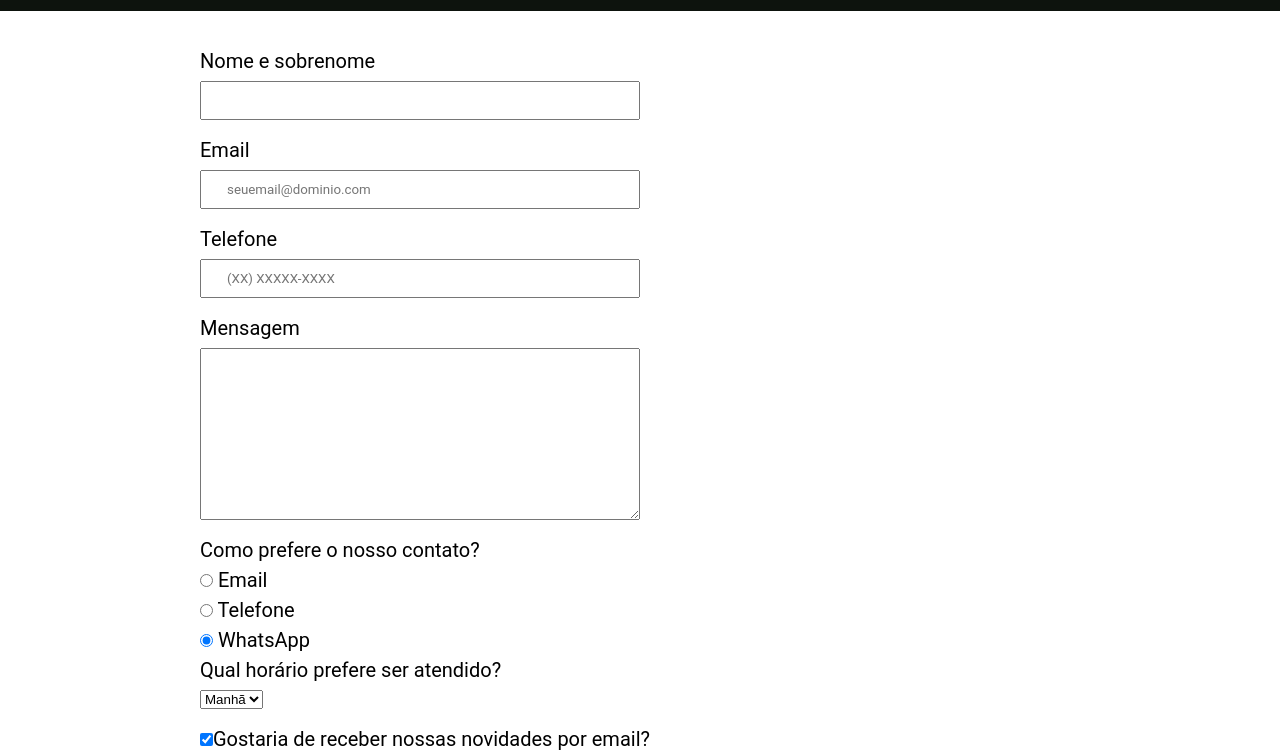
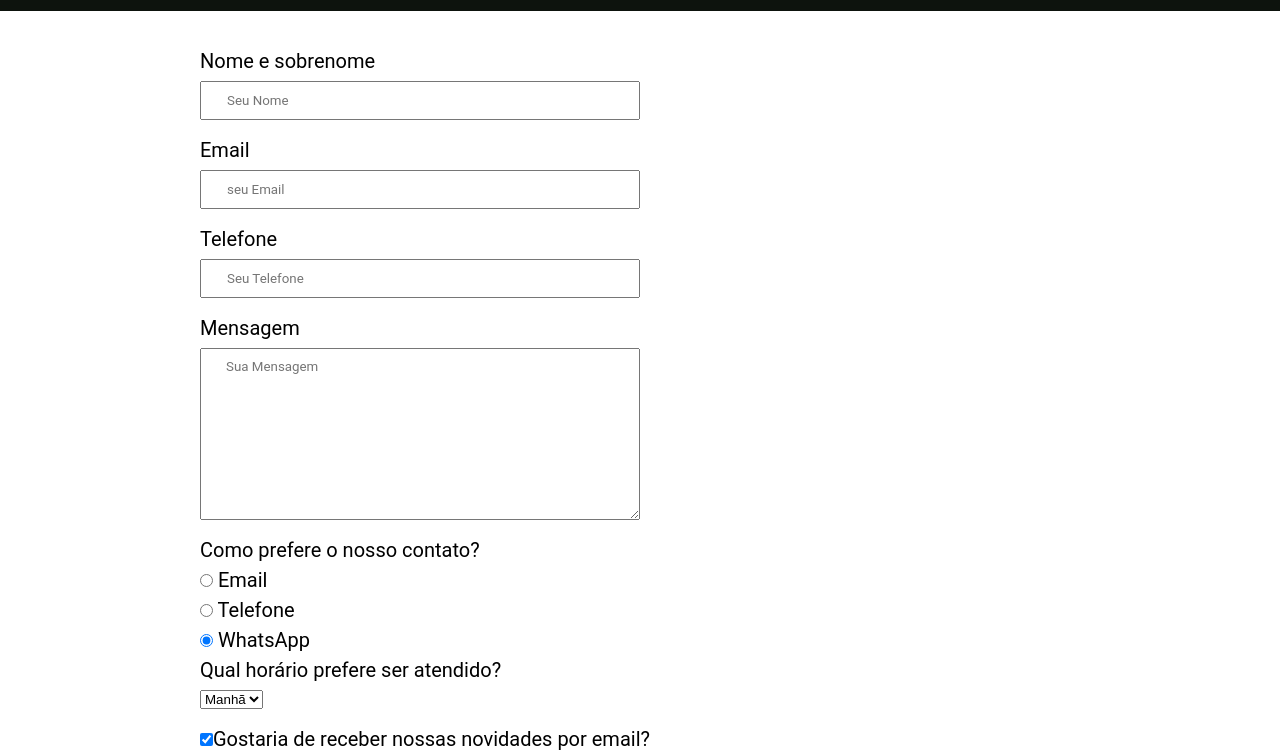
Before and after one commit to Rayelisson/projeto-turismo, a plain HTML site: page contato.html in a window 1280 px wide. Shown: the part 45-800 px from the top of the page. Drawn offline with Linux system fonts and the light colour scheme.

Commit message:
so foi uma correcao

```diff
--- a/contato.html
+++ b/contato.html
@@ -24,16 +24,16 @@
 		<main>
 			<form>
 				<label for="nomesobrenome">Nome e sobrenome</label>
-				<input type="text" id="nomesobrenome" class="input-padrao" required>
+				<input type="text" id="nomesobrenome" class="input-padrao" placeholder="Seu Nome " required>
 
 				<label for="email">Email</label>
-				<input type="email" id="email" class="input-padrao" required placeholder="seuemail@dominio.com">
+				<input type="email" id="email" class="input-padrao" required placeholder="seu Email">
 
 				<label for="telefone">Telefone</label>
-				<input type="tel" id="telefone" class="input-padrao" required placeholder="(XX) XXXXX-XXXX">
+				<input type="tel" id="telefone" class="input-padrao" required placeholder="Seu Telefone">
 
 				<label for="mensagem">Mensagem</label>
-				<textarea cols="70" rows="10" id="mensagem" class="input-padrao" required></textarea>
+				<textarea cols="70" rows="10" id="mensagem" class="input-padrao" placeholder="Sua Mensagem" required></textarea>
 
 				<fieldset>
 					<legend>Como prefere o nosso contato?</legend>
```
